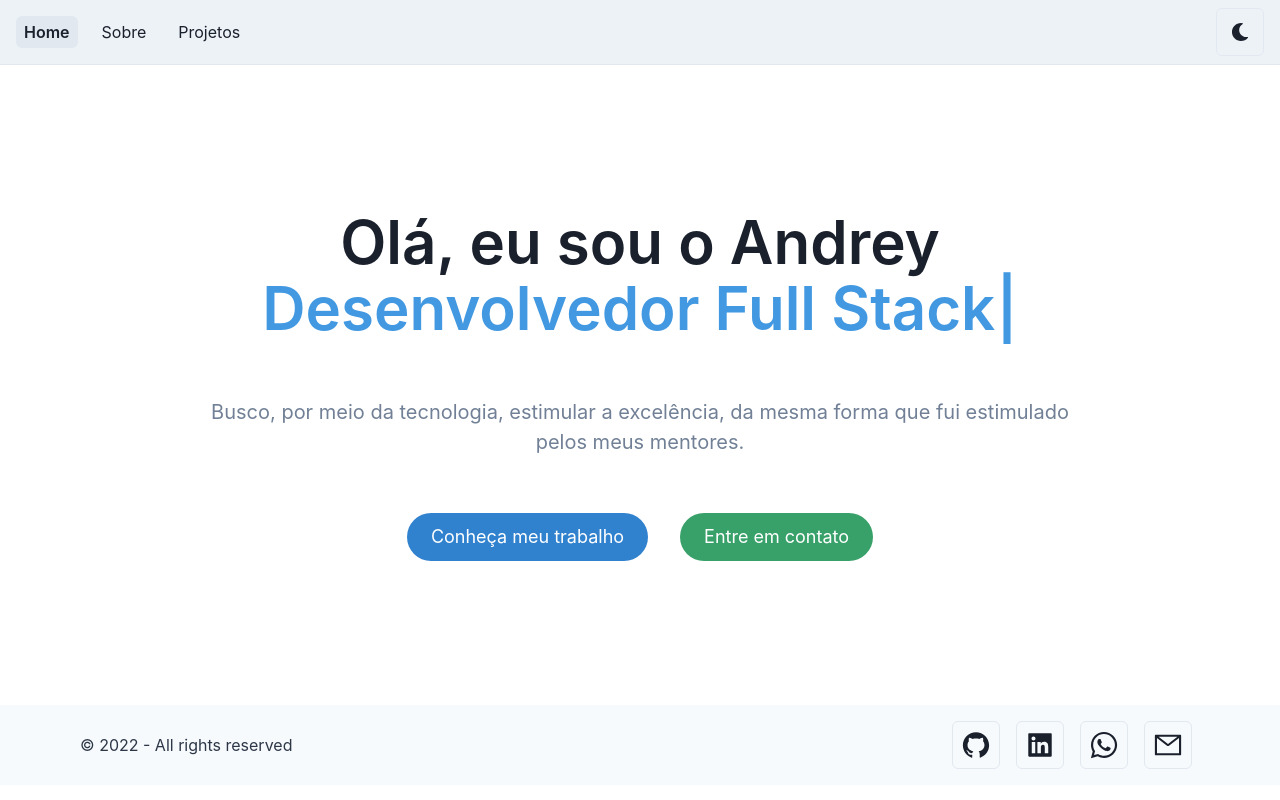
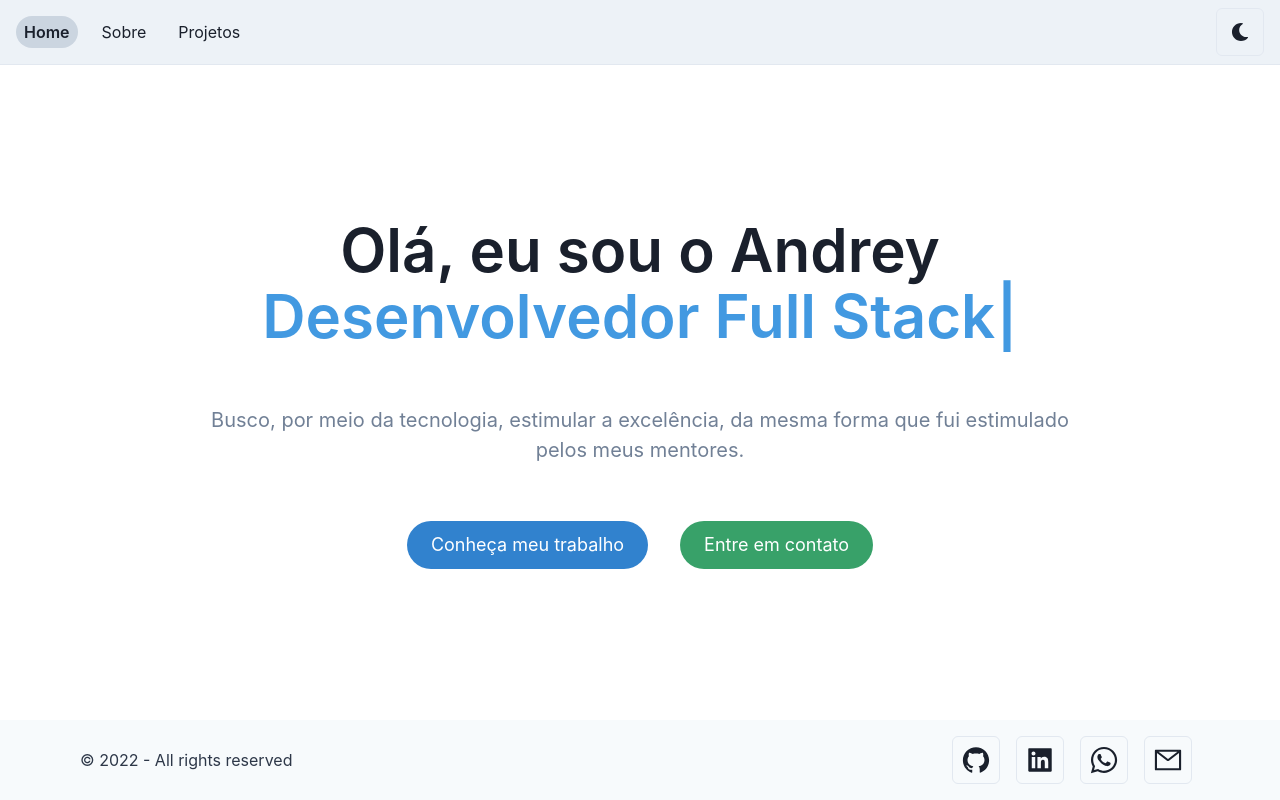
Before and after one commit to AndreyNovaes/portfolio_getsby, a Gatsby site: page / in a window 1280 px wide. Built offline with nearby package versions, Linux system fonts and the light colour scheme; Gatsby itself is replaced by a stand-in of ours.

Commit message:
feat: add responsivity to the size of the page

```diff
--- a/src/Layout/index.tsx
+++ b/src/Layout/index.tsx
@@ -1,5 +1,5 @@
 import React from 'react'
-import { Box, ChakraProvider, Container, Flex, VStack } from '@chakra-ui/react'
+import { Box, ChakraProvider, Container, Flex, VStack, Spacer } from '@chakra-ui/react'
 import Nav from '../components/Nav'
 import OpacityLowDelay from '../animations/noMovement/OpacityLowDelay'
 import Footer from '../components/Footer'
@@ -8,13 +8,21 @@ export default function Layout({ children }: { children: React.ReactNode }) {
   return (
     <>
       <ChakraProvider>
-        <Box minH="100vh">
-            <Nav />
-            <OpacityLowDelay>
-              {children}
-            </OpacityLowDelay>
-            <Footer />
-        </Box>
+        <Flex direction="column" minH="100vh">
+          <Nav />
+          <Spacer />
+          <OpacityLowDelay>
+            <Container maxW="container.xl" p={0}>
+              <VStack spacing={0} align="stretch">
+                <Box as="main" flex="1">
+                  {children}
+                </Box>
+              </VStack>
+            </Container>
+          </OpacityLowDelay>
+          <Spacer />
+          <Footer />
+        </Flex>
       </ChakraProvider>
     </>
   )
--- a/src/components/Nav/NavBarComponents/NavRoutesLink.tsx
+++ b/src/components/Nav/NavBarComponents/NavRoutesLink.tsx
@@ -11,14 +11,14 @@ export default function NavRoutesLink(props: { children: ReactNode; href: string
       as={gatsbyLink}
       px={2}
       py={1}
-      rounded={'md'}
+      rounded={'full'}
       _hover={{
         textDecoration: 'none',
         bg: useColorModeValue('gray.200', 'gray.700'),
       }}
       _activeLink={{
         fontWeight: 'semibold',
-        bg: useColorModeValue('gray.200', 'gray.700'),
+        bg: useColorModeValue('gray.300', 'gray.700'),
       }}
       to={props.href}
     >
--- a/src/pages/index.tsx
+++ b/src/pages/index.tsx
@@ -1,10 +1,11 @@
 import React from 'react'
-import { ChakraProvider } from '@chakra-ui/react'
 import Hero from '../components/Hero'
 
 export default function Home() {
   // o wrapper ja foi setado no gatsby-browser.tsx
   return (
-    <Hero />
+    <>
+      <Hero />
+    </>
   )
 }
```
